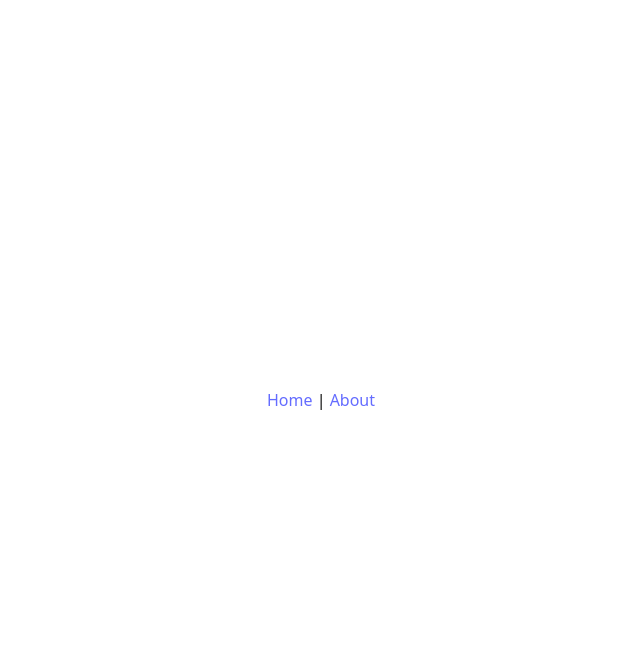
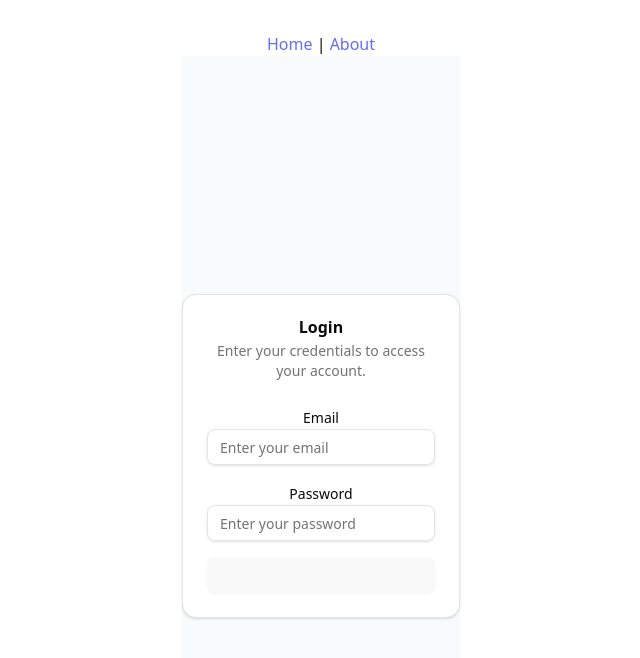
Before and after one commit to mbkosik/skillboard, a Vue app: page /login in a window 1280 px wide. Before the commit this address had no page. Shown: the top 658 px of the page, without its empty margins (319-959 px from the left). Built offline with nearby package versions, Linux system fonts and the light colour scheme; what @tanstack/vue-query would draw is missing.

Commit message:
feat(auth): add login form validation and local state

```diff
--- a/package.json
+++ b/package.json
@@ -14,6 +14,7 @@
   },
   "dependencies": {
     "@tanstack/vue-query": "^5.90.2",
+    "@vueuse/core": "^14.1.0",
     "class-variance-authority": "^0.7.1",
     "clsx": "^2.1.1",
     "lucide-vue-next": "^0.544.0",
--- /dev/null
+++ b/src/components/auth/LoginForm.vue
@@ -0,0 +1,93 @@
+<template>
+  <Card class="max-w-md w-full">
+    <CardHeader>
+      <CardTitle>Login</CardTitle>
+      <CardDescription>Enter your credentials to access your account.</CardDescription>
+    </CardHeader>
+    <CardContent>
+      <form @submit.prevent="handleSubmit">
+        <div class="mb-4">
+          <Label for="email">Email</Label>
+          <Input
+            id="email"
+            type="email"
+            v-model="email"
+            placeholder="Enter your email"
+            autocomplete="email"
+            :aria-invalid="!!emailError"
+            :aria-describedby="emailError ? 'email-error' : undefined"
+            :disabled="isSubmitting"
+            @blur="emailTouched = true"
+          />
+          <p v-if="emailError" id="email-error" class="text-red-500 text-sm mt-1">
+            {{ emailError }}
+          </p>
+        </div>
+        <div class="mb-4">
+          <Label for="password">Password</Label>
+          <Input
+            id="password"
+            type="password"
+            v-model="password"
+            placeholder="Enter your password"
+            autocomplete="current-password"
+            :aria-invalid="!!passwordError"
+            :aria-describedby="passwordError ? 'password-error' : undefined"
+            :disabled="isSubmitting"
+            @blur="passwordTouched = true"
+          />
+          <p v-if="passwordError" id="password-error" class="text-red-500 text-sm mt-1">
+            {{ passwordError }}
+          </p>
+        </div>
+        <Button type="submit" class="w-full" :disabled="hasErrors || isSubmitting">
+          {{ isSubmitting ? 'Logging in...' : 'Login' }}
+        </Button>
+      </form>
+    </CardContent>
+  </Card>
+</template>
+
+<script setup lang="ts">
+import { ref, computed } from 'vue'
+import { Button } from '@/components/ui/button'
+import { Card, CardContent, CardDescription, CardHeader, CardTitle } from '@/components/ui/card'
+import { Label } from '@/components/ui/label'
+import { Input } from '@/components/ui/input'
+import { isValidEmail } from '@/lib/validation'
+
+const props = defineProps<{
+  isSubmitting: boolean
+}>()
+
+const emit = defineEmits<{
+  login: [payload: { email: string; password: string }]
+}>()
+
+const email = ref('')
+const password = ref('')
+const emailTouched = ref(false)
+const passwordTouched = ref(false)
+
+const emailError = computed(() => {
+  if (!emailTouched.value) return ''
+  if (!email.value.trim()) return 'Email is required'
+  if (!isValidEmail(email.value)) return 'Invalid email format'
+  return ''
+})
+
+const passwordError = computed(() => {
+  if (!passwordTouched.value) return ''
+  if (!password.value.trim()) return 'Password is required'
+  return ''
+})
+
+const hasErrors = computed(() => !!emailError.value || !!passwordError.value)
+
+const handleSubmit = () => {
+  emailTouched.value = true
+  passwordTouched.value = true
+  if (hasErrors.value) return
+  emit('login', { email: email.value, password: password.value })
+}
+</script>
--- /dev/null
+++ b/src/components/ui/input/Input.vue
@@ -0,0 +1,32 @@
+<script setup lang="ts">
+import type { HTMLAttributes } from 'vue'
+import { useVModel } from '@vueuse/core'
+import { cn } from '@/lib/utils'
+
+const props = defineProps<{
+  defaultValue?: string | number
+  modelValue?: string | number
+  class?: HTMLAttributes['class']
+}>()
+
+const emits = defineEmits<{
+  (e: 'update:modelValue', payload: string | number): void
+}>()
+
+const modelValue = useVModel(props, 'modelValue', emits, {
+  passive: true,
+  defaultValue: props.defaultValue,
+})
+</script>
+
+<template>
+  <input
+    v-model="modelValue"
+    :class="
+      cn(
+        'flex h-9 w-full rounded-md border border-input bg-transparent px-3 py-1 text-sm shadow-sm transition-colors file:border-0 file:bg-transparent file:text-sm file:font-medium placeholder:text-muted-foreground focus-visible:outline-none focus-visible:ring-1 focus-visible:ring-ring disabled:cursor-not-allowed disabled:opacity-50',
+        props.class
+      )
+    "
+  />
+</template>
--- /dev/null
+++ b/src/components/ui/input/index.ts
@@ -0,0 +1 @@
+export { default as Input } from './Input.vue'
--- /dev/null
+++ b/src/components/ui/label/Label.vue
@@ -0,0 +1,25 @@
+<script setup lang="ts">
+import type { LabelProps } from 'reka-ui'
+import type { HTMLAttributes } from 'vue'
+import { reactiveOmit } from '@vueuse/core'
+import { Label } from 'reka-ui'
+import { cn } from '@/lib/utils'
+
+const props = defineProps<LabelProps & { class?: HTMLAttributes['class'] }>()
+
+const delegatedProps = reactiveOmit(props, 'class')
+</script>
+
+<template>
+  <Label
+    v-bind="delegatedProps"
+    :class="
+      cn(
+        'text-sm font-medium leading-none peer-disabled:cursor-not-allowed peer-disabled:opacity-70',
+        props.class
+      )
+    "
+  >
+    <slot />
+  </Label>
+</template>
--- /dev/null
+++ b/src/components/ui/label/index.ts
@@ -0,0 +1 @@
+export { default as Label } from './Label.vue'
--- /dev/null
+++ b/src/layouts/AuthLayout.vue
@@ -0,0 +1,9 @@
+<template>
+  <div class="flex justify-center items-center min-h-screen bg-gray-50">
+    <slot />
+  </div>
+</template>
+
+<script setup lang="ts">
+// AuthLayout component
+</script>
--- /dev/null
+++ b/src/lib/validation.ts
@@ -0,0 +1,4 @@
+export const isValidEmail = (email: string): boolean => {
+  const emailRegex = /^[^\s@]+@[^\s@]+\.[^\s@]+$/
+  return emailRegex.test(email)
+}
--- a/src/router/index.ts
+++ b/src/router/index.ts
@@ -12,6 +12,11 @@ const routes: RouteRecordRaw[] = [
     name: 'about',
     component: () => import('@/views/AboutView.vue'),
   },
+  {
+    path: '/login',
+    name: 'login',
+    component: () => import('@/views/LoginView.vue'),
+  },
 ]
 
 // tworzymy instancję routera
--- /dev/null
+++ b/src/views/LoginView.vue
@@ -0,0 +1,22 @@
+<template>
+  <AuthLayout>
+    <LoginForm :is-submitting="isSubmitting" @login="handleLogin" />
+  </AuthLayout>
+</template>
+
+<script setup lang="ts">
+import { ref } from 'vue'
+import AuthLayout from '../layouts/AuthLayout.vue'
+import LoginForm from '../components/auth/LoginForm.vue'
+
+const isSubmitting = ref(false)
+
+const handleLogin = async (payload: { email: string; password: string }) => {
+  isSubmitting.value = true
+  // TODO: Implement authentication logic
+  console.log('Login attempt:', payload)
+  // Simulate async operation
+  await new Promise((resolve) => setTimeout(resolve, 1000))
+  isSubmitting.value = false
+}
+</script>
```
Also changed, not shown: 1 other file (tests, documents, lock files or other folders).
